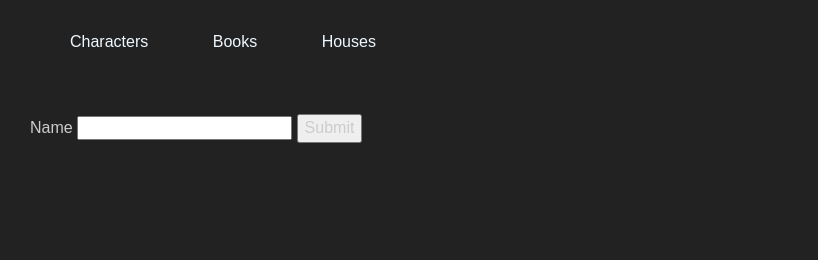
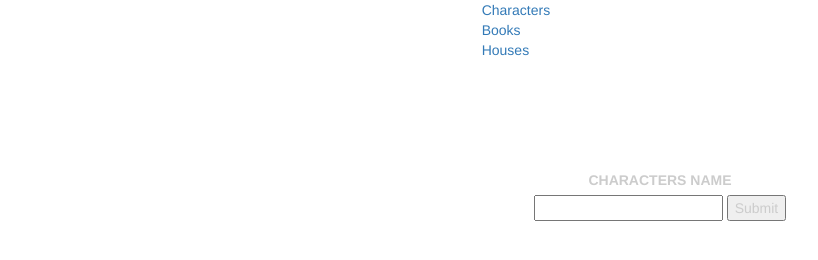
Before and after one commit to MakinoAlan/GOT, a plain HTML site: page index.html in a window 1280 px wide. Shown: the whole page, without its empty margins (0-818 px from the left). Drawn offline with nearby package versions, Linux system fonts and the light colour scheme.

Commit message:
version 1.1

```diff
--- a/css/main.css
+++ b/css/main.css
@@ -103,9 +103,27 @@ a {
     color: #cccccc;
 }
 
+.nav {
+    cursor: pointer;
+}
+
+
 .wrapper {
-    padding:30px 30px;
+    padding-top:100px;
     color: #cccccc;
+    text-align: center;
+}
+
+.wrapper li {
+    display: inline-block;
+}
+
+li:first-child {
+    width:180px;
+}
+
+#test {
+    text-align: left;
 }
 
 #test {
@@ -114,7 +132,7 @@ a {
 
 .banner li{
     display: inline-block;
-    padding:15px 30px;
+    width:180px;
     background-color: transparent;
     color: aliceblue;
 }
--- a/index.html
+++ b/index.html
@@ -13,6 +13,10 @@
         <link rel="stylesheet" href="css/normalize.css">
         <link rel="stylesheet" href="css/main.css">
         <script src="js/vendor/modernizr-2.8.3.min.js"></script>
+        <!-- Latest compiled and minified CSS & JS -->
+        <link rel="stylesheet" media="screen"
+              href="https://maxcdn.bootstrapcdn.com/bootstrap/3.3.7/css/bootstrap.min.css">
+        <script src="https://maxcdn.bootstrapcdn.com/bootstrap/3.3.7/js/bootstrap.min.js"></script>
     </head>
     <body>
         <!--[if lt IE 8]>
@@ -20,29 +24,30 @@
         <![endif]-->
 
         <!-- Add your site or application content here -->
-        <div class="banner">
+        <div class="banner col-md-4 col-md-offset-4">
 
             <ul>
-                <li>Characters</li>
-                <li>Books</li>
-                <li>Houses</li>
+                <li><a onclick="apirender(this.name)" name="characters" class="nav">Characters</a></li>
+                <li><a onclick="apirender(this.name)" name="books" class="nav">Books</a></li>
+                <li><a onclick="apirender(this.name)" name="houses" class="nav">Houses</a></li>
             </ul>
 
         </div>
-
-        <div class="wrapper">
-            <label>Name</label>
-            <input type="text" id="name">
-            <button onclick="myFunction()">Submit</button>
-
+        <div class="wrapper col-md-4 col-md-offset-4">
+            <ul>
+                <li><label id="searchName">CHARACTERS NAME</label></li>
+                <li><input type="text" id="name"></li>
+                <li><button onclick="myFunction()">Submit</button></li>
+            </ul>
             <div id="test">
-                <pre id="result"></pre>
+                <!-- <pre id="result"></pre> -->
             </div>
         </div>
         <script src="https://code.jquery.com/jquery-1.12.0.min.js"></script>
         <script>window.jQuery || document.write('<script src="js/vendor/jquery-1.12.0.min.js"><\/script>')</script>
         <script src="js/plugins.js"></script>
         <script src="js/main.js"></script>
+
 
         <!-- Google Analytics: change UA-XXXXX-X to be your site's ID. -->
         <script>
--- a/js/main.js
+++ b/js/main.js
@@ -113,6 +113,12 @@ function display(obj) {
     }
 }
 
+function apirender(render) {
+    document.getElementById('searchName').innerHTML = render.toUpperCase() + " NAME";
+    document.getElementById('test').innerHTML = "";
+
+}
+
 function myHttp(name) {
 
     //var _url= "https://anapioficeandfire.com/api/characters/" + name;
```
